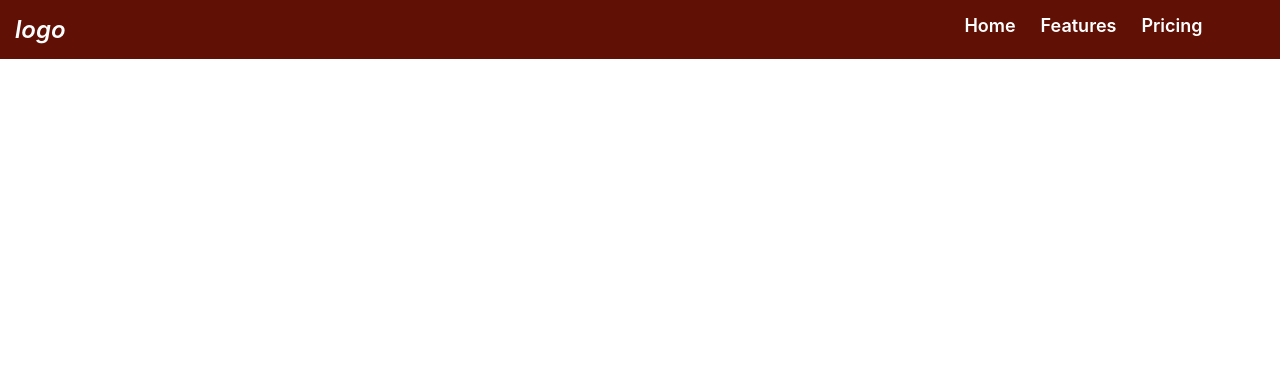
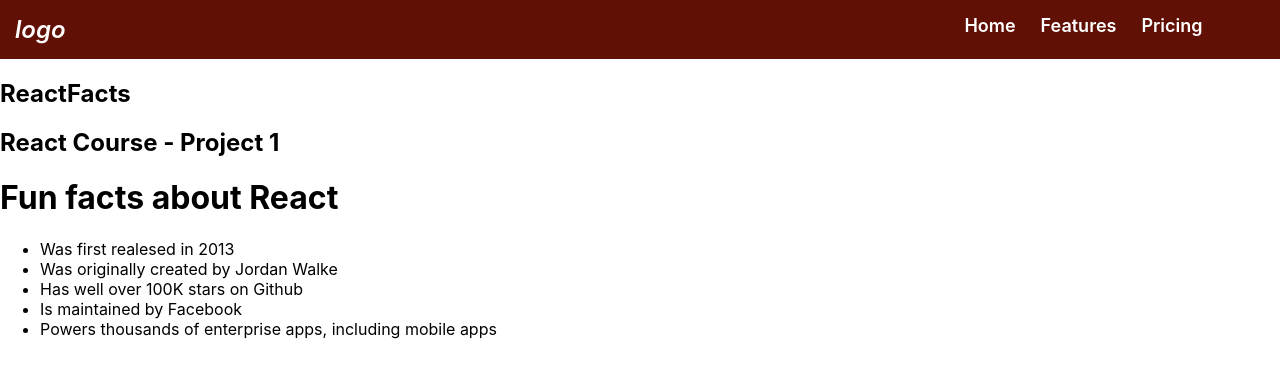
Before and after one commit to edubew/learn_react, a React (Create React App) app: page / in a window 1280 px wide. Shown: the top 378 px of the page. Built offline with nearby package versions, Linux system fonts and the light colour scheme.

Commit message:
Add a an unordered list and title to the component

```diff
--- a/src/Components/Web.js
+++ b/src/Components/Web.js
@@ -3,6 +3,7 @@
 export class Web extends Component {
   render() {
     return (
+      <div>
         <nav className="navbar">
           <a className="navbar-brand" href="logo.html">logo</a>
           <div className="navbar-nav">
@@ -11,6 +12,17 @@
             <a className="nav-link" href="home.html">Pricing</a>
           </div>
         </nav>
+        <h2>ReactFacts</h2>
+        <h2>React Course - Project 1</h2>
+        <h1>Fun facts about React</h1>
+        <ul>
+          <li>Was first realesed in 2013</li>
+          <li>Was originally created by Jordan Walke</li>
+          <li>Has well over 100K stars on Github</li>
+          <li>Is maintained by Facebook</li>
+          <li>Powers thousands of enterprise apps, including mobile apps</li>
+        </ul>
+      </div>
     );
   }
 }
```
Lines whose indentation alone changed are shown as unchanged.
